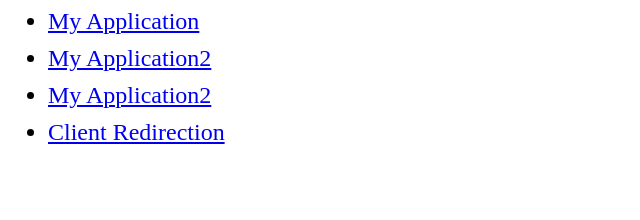
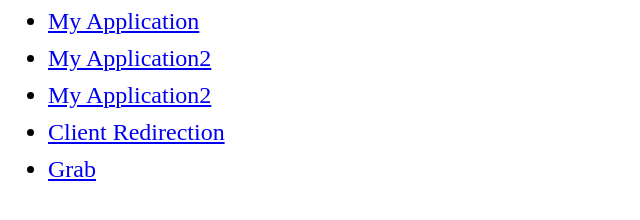
Before and after one commit to namaggarwal/open_test_links, a plain HTML site: page intent.html in a window 1280 px wide. Shown: the whole page, without its empty margins (0-640 px from the left). Drawn offline with Linux system fonts and the light colour scheme.

Commit message:
Added Grab deeplink

```diff
--- a/intent.html
+++ b/intent.html
@@ -16,6 +16,7 @@
       <li><a href="intent:naman2/scan/#Intent;scheme=myapp;package=com.example.myapplication;end">My Application2</a></li>
       <li><a href="intent://naman2/scan/#Intent;scheme=myapp;package=com.example.myapplication;end">My Application2</a></li>
       <li><a href="/open_test_links/redirect_intent.html">Client Redirection</a></li>
+      <li><a href="intent://open?screenType=CONSENT/#Intent;scheme=grab;package=com.grab.pax.deeplink;end">Grab</a></li>
     </ul>
   </body>
 </html>
```
